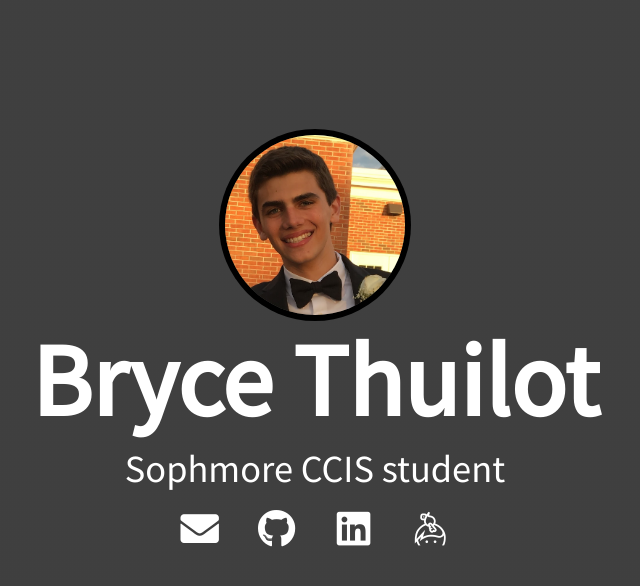
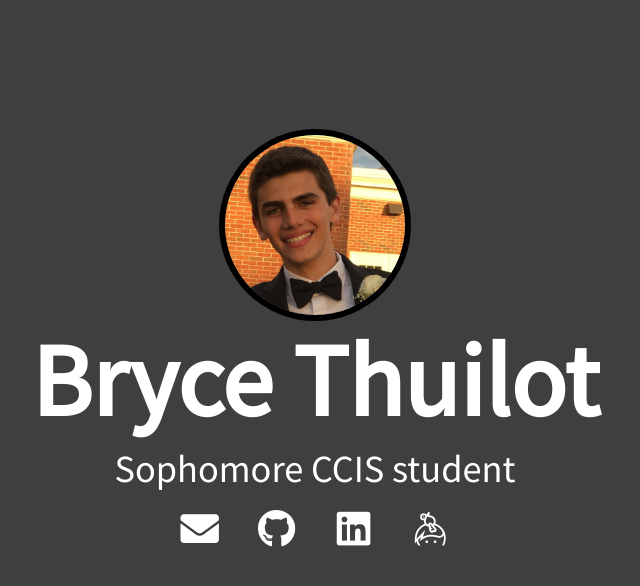
Before and after one commit to bthuilot/bthuilot.github.io, a Jekyll site: the page built from index.html, in a window 1280 px wide. Shown: the top 586 px of the page, without its empty margins (325-965 px from the left). Built offline with Jekyll 4.4.1, drawn with Linux system fonts in a browser that asks for light colours; nearby versions of some CDN libraries.

Commit message:
Spelling

```diff
--- a/_includes/profile.html
+++ b/_includes/profile.html
@@ -6,7 +6,7 @@
       <p class="text">Bryce Thuilot</p>
     </div>
     <div class="desc text">
-      <p class="text">Sophmore CCIS student</p>
+      <p class="text">Sophomore CCIS student</p>
     </div>
     <div class="social-media">
       {% for social in site.data.socials %}
```
